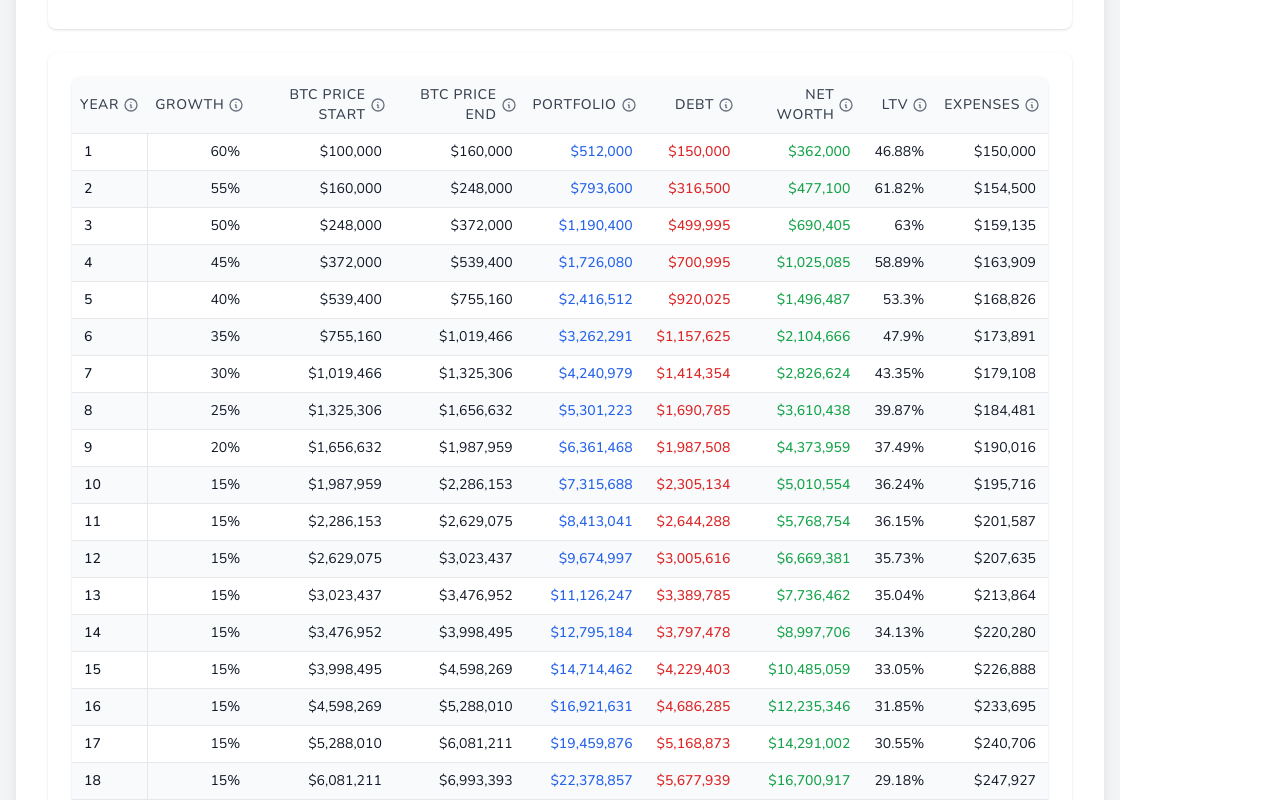
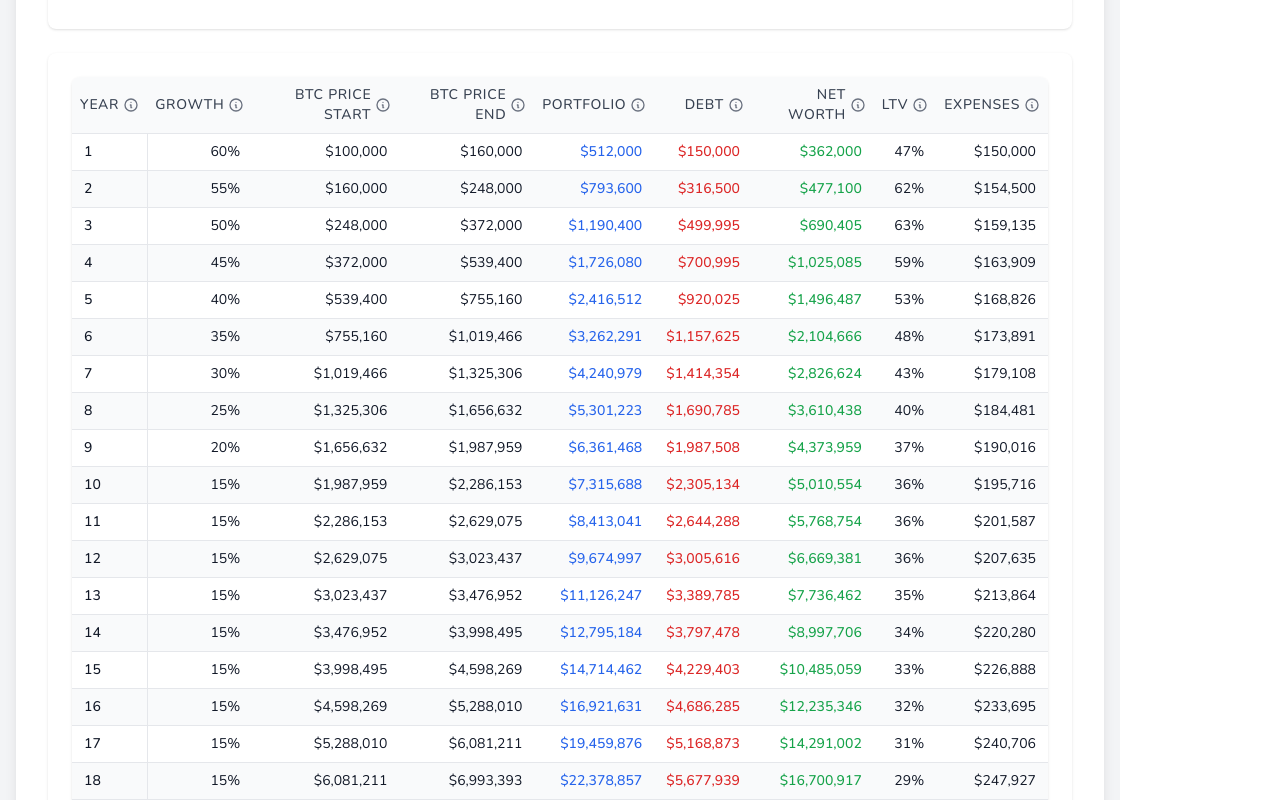
Before and after one commit to damonjanis/RetireOnBitcoin, a React (Vite) app: page / in a window 1280 px wide. Shown: the part 1760-2560 px from the top of the page. Built offline with nearby package versions, Linux system fonts and the light colour scheme.

Commit message:
Show LTV as whole number without decimals

```diff
--- a/src/components/BitcoinRetirementCalculator.jsx
+++ b/src/components/BitcoinRetirementCalculator.jsx
@@ -58,7 +58,7 @@ const calculateProjections = (inputs) => {
       totalInterest: Math.round(totalInterest),
       totalDebt: Math.round(totalDebt),
       netWorth: Math.round(netWorth),
-      ltvRatio: Math.round(ltvRatio * 100) / 100,
+      ltvRatio: Math.round(ltvRatio),
       annualExpenses: Math.round(inflatedExpenses)
     });
 
```
